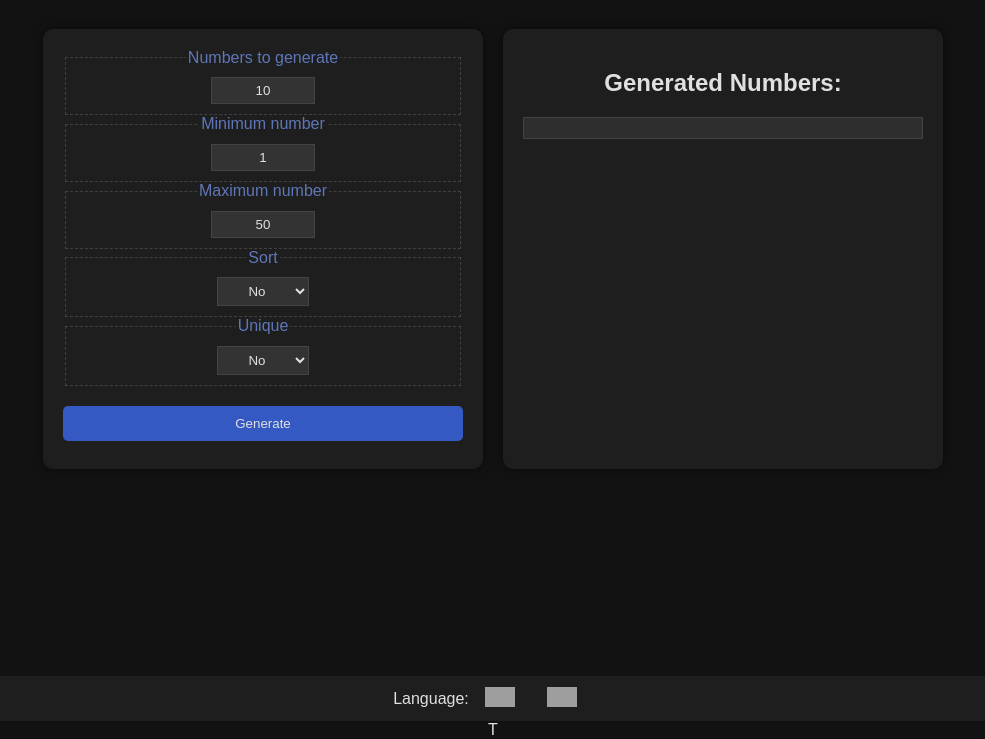
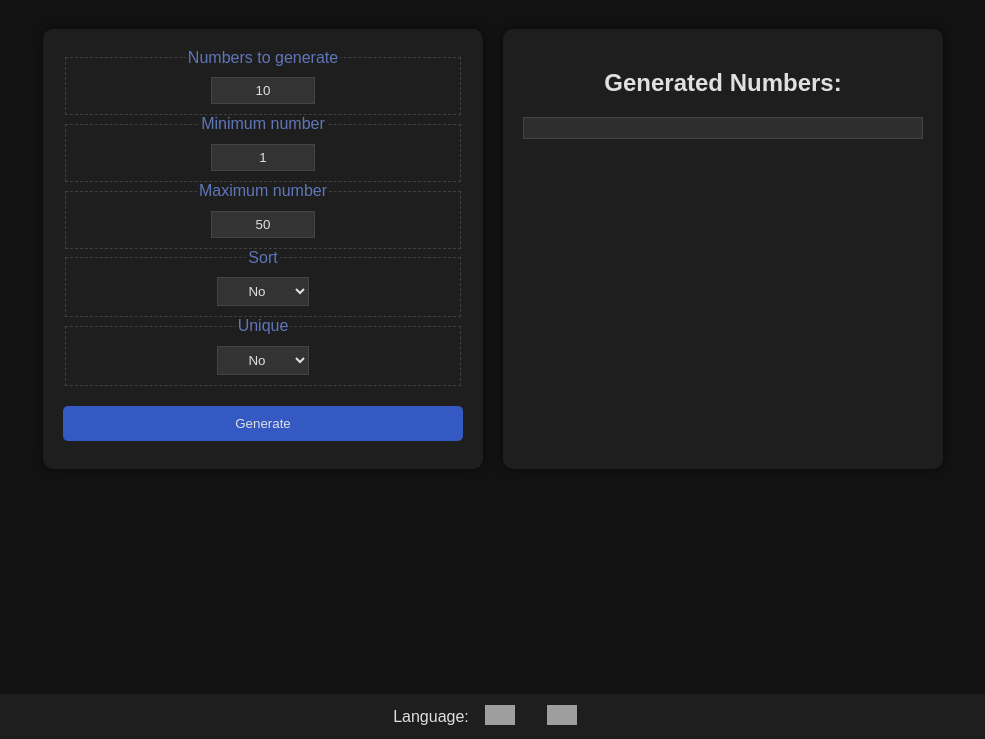
Before and after one commit to NotxFound/RandomNumGenerator, a plain HTML site: page index.html in a window 1280 px wide. Shown: the part 61-800 px from the top of the page, without its empty margins (147-1132 px from the left). Drawn offline with Linux system fonts and the light colour scheme; grey boxes are pictures that could not be loaded.

Commit message:
Update index.html

```diff
--- a/index.html
+++ b/index.html
@@ -58,6 +58,6 @@
             <img src="https://flagicons.lipis.dev/flags/4x3/pl.svg" alt="Polish">
         </button>
     </footer>
-    <script src="script.js"></script>T
+    <script src="script.js"></script>
 </body>
 </html>
```
